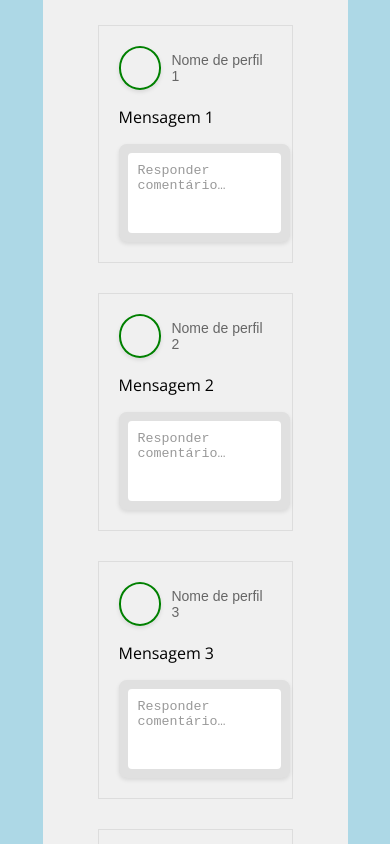
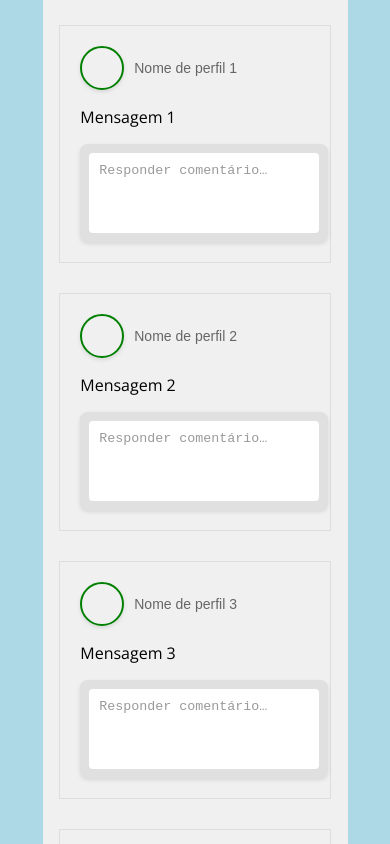
Before and after one commit to WendrilXX/HealthHub, a React (Vite) app: page /forum in a window 390 px wide. Shown: the top 844 px of the page. Built offline with nearby package versions, Linux system fonts and the light colour scheme.

Commit message:
Update conversa.css and login.jsx styles for responsiveness and readability

```diff
--- a/src/components/conversation/Conversa.css
+++ b/src/components/conversation/Conversa.css
@@ -33,7 +33,8 @@
 
 /* Estilos para a caixa de conversa */
 .Box-conversa {
-  width: 60%;
+  width: 90%; /* Ajustado para ser mais responsivo */
+  max-width: 600px; /* Limita a largura máxima para manter a legibilidade */
   margin-bottom: 30px; /* Aumentando a margem inferior para mais espaço */
   padding: 20px; /* Aumentando o padding para mais espaço interno */
   border: 1px solid #ddd; /* Alterando a cor da borda para um cinza mais claro */
@@ -46,8 +47,7 @@
 
 /* Estilos para a seção de botões */
 .botoes {
-  width: 100%;
-  height: auto; /* Permite que a altura se ajuste ao conteúdo */
+  width: 100%; /* Permite que a altura se ajuste ao conteúdo */
   border: 2px solid transparent; /* Bordas transparentes */
   display: flex;
   align-items: center;
--- a/src/pages/Login/Login.jsx
+++ b/src/pages/Login/Login.jsx
@@ -1,13 +1,13 @@
+// Importações
 import './Login.css'
 import React, { useEffect, useState } from "react";
 import Logo from "../../assets/autismo.png";
 import { FaEye } from "react-icons/fa6";
 import { FaEyeSlash } from "react-icons/fa6";
-
+import { Link } from 'react-router-dom'; // Importação adicionada
 
 const Login = () => {
   const [ showPassword, setShowPassword ] = useState(false);
-
 
   return (
     <div className="login-main">
@@ -37,9 +37,9 @@ const Login = () => {
                     Lembrar por 30 dias
                   </label>
                 </div>
-                <a href="#" className="forgot-pass-link">
+                <Link to="/register" className="forgot-pass-link">
                   Esqueceu a senha?
-                </a>
+                </Link>
               </div>
               <div className="login-center-buttons">
                 <button type="button" className='button-login'>Login</button>
@@ -51,7 +51,7 @@ const Login = () => {
           </div>
 
           <p className="login-bottom-p">
-            Não tem uma conta? <a href="#">Registrar-se</a>
+            Não tem uma conta? <Link to="/register">Registrar-se</Link>
           </p>
         </div>
       </div>
--- a/src/routes/router.jsx
+++ b/src/routes/router.jsx
@@ -26,7 +26,6 @@ const RoutesApp = () => {
     <Router>
         <Routes>
           {/* <Route path="/home" element={<Private Item={App} />} /> */}
-          <Route path="/home" exact element={<App/>} />
           <Route path="/" exact element={<Login />} />
           <Route path="/recursos" exact element={<Recursos/>}/>
           <Route path="/register" exact element={<Register />} />
```
